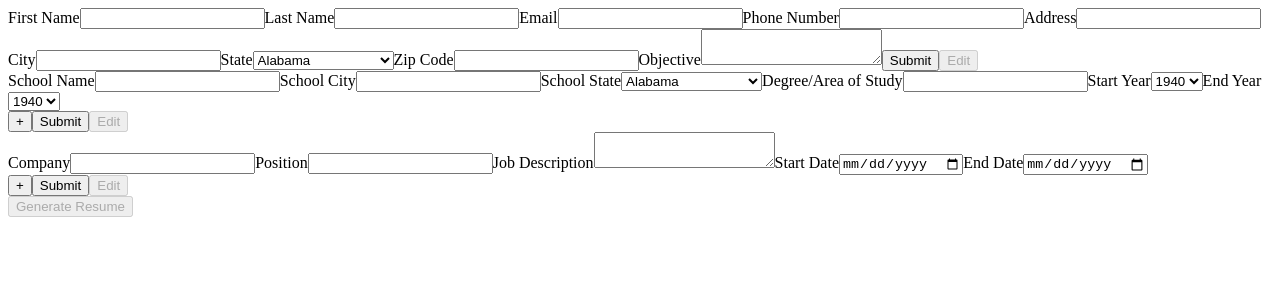
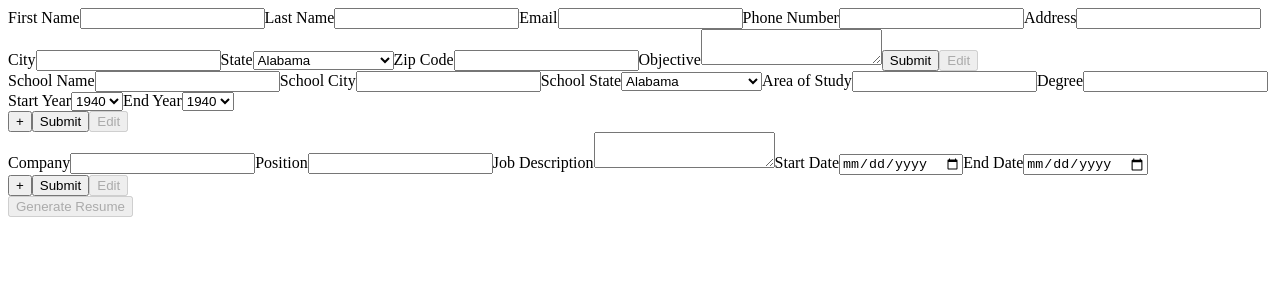
Before and after one commit to flipott/resumecreator, a React (Create React App) app in the folder resumecreator/: page / in a window 1280 px wide. Shown: the top 300 px of the page. Built offline with nearby package versions, Linux system fonts and the light colour scheme.

Commit message:
Add education degree input

```diff
--- a/resumecreator/src/components/Education.js
+++ b/resumecreator/src/components/Education.js
@@ -10,6 +10,7 @@ class Education extends Component {
                 schoolCity: '',
                 schoolState: '',
                 study: '',
+                degree: '',
                 startYear: '',
                 endYear: ''}],
             disabled: false,
@@ -108,8 +109,10 @@ class Education extends Component {
                         <option value="WI">Wisconsin</option>
                         <option value="WY">Wyoming</option>
                     </select>
-                    <label htmlFor="study">Degree/Area of Study</label>
+                    <label htmlFor="study">Area of Study</label>
                     <input required type="text" name="study" id={i} onChange={this.handleChange} value={this.state.eduArray[i]['study']} disabled={this.state.disabled}/>
+                    <label htmlFor="degree">Degree</label>
+                    <input required type="text" name="degree" id={i} onChange={this.handleChange} value={this.state.eduArray[i]['degree']} disabled={this.state.disabled}/>
                     <label htmlFor="startYear">Start Year</label>
                     <select required name="startYear" id={i} onChange={this.handleChange} value={this.state.eduArray[i]['startYear']} disabled={this.state.disabled}>
                         <option value="1940">1940</option>
--- a/resumecreator/src/components/Generate.js
+++ b/resumecreator/src/components/Generate.js
@@ -42,12 +42,13 @@ class Generate extends Component {
                                 <p>{entry.school}</p>
                                 <p>{entry.schoolCity}, {entry.schoolState}</p>
                                 <p>{entry.study}</p>
+                                <p>{entry.degree}</p>
                             </>
                             )
                         })}
                     </div>
                     <div className="work">
-                        <p className="title">Work</p>
+                        <p className="title">Experience</p>
                         {work.map(entry => {
                             return (
                             <>
```
